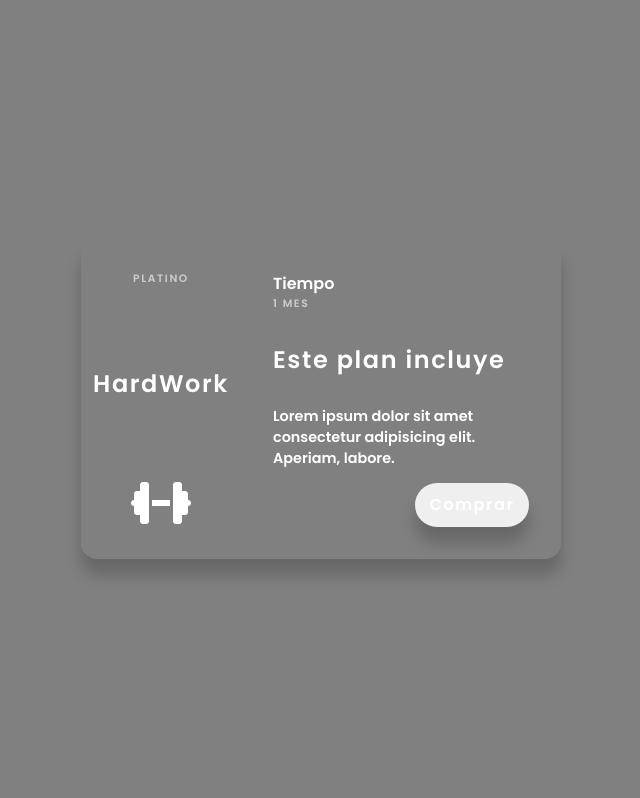
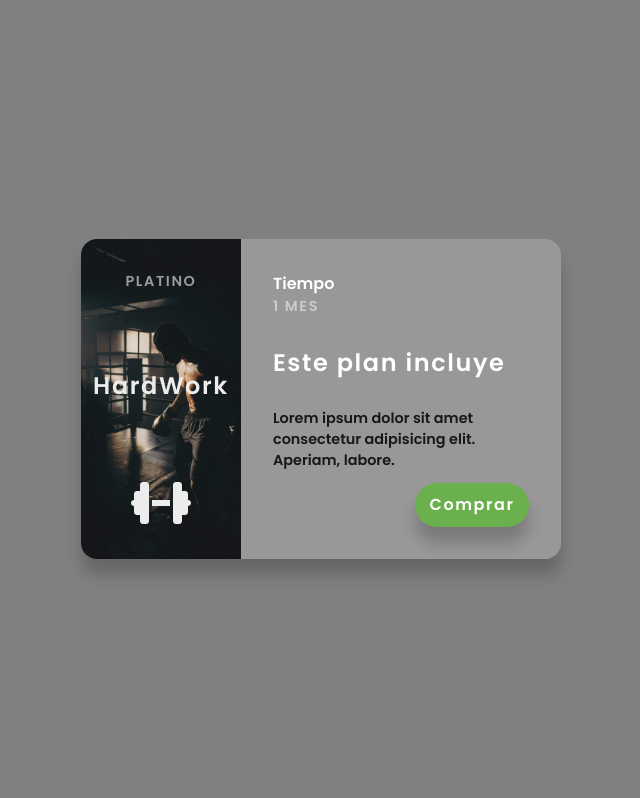
Before and after one commit to LMGP2002/ProyectoWeb, a PHP site: page /HTML/index.html in a window 1280 px wide. Shown: the part 2401-3199 px from the top of the page, without its empty margins (319-959 px from the left). Run offline with PHP 8.4, Linux system fonts and the light colour scheme; some libraries are stand-ins or nearby versions.

Commit message:
Progreso modal planes

```diff
--- a/CSS/estilos.css
+++ b/CSS/estilos.css
@@ -1131,15 +1131,6 @@ background: #B4B3B3; /* fallback for old browsers */
     width: 30rem;
     height: 20rem;
 }
-.planes_modal_content h6{
-    opacity: 0.6;
-    letter-spacing: .1rem;
-    text-transform: uppercase;
-}
-.planes_modal_content h2{
-    letter-spacing: .1rem;
-    margin: 1rem 0;
-}
 .left_column{
     padding: 2rem;
     max-width: 10rem;
@@ -1147,6 +1138,21 @@ background: #B4B3B3; /* fallback for old browsers */
     flex-direction: column;
     align-items: center;
     justify-content: space-between;
+    background: url(../Recursos/4.jpg);
+    background-size: cover;
+    background-position: center;
+    filter: saturate(1.2) contrast(0.85);
+}
+.planes_modal_content h6{
+    opacity: 0.7;
+    letter-spacing: .1rem;
+    text-transform: uppercase;
+    font-size: 0.9rem;
+    color: #E2E2E2;
+}
+.planes_modal_content h2{
+    letter-spacing: .1rem;
+    margin: 1rem 0;
 }
 .left_column i{
     font-size: 3rem;
@@ -1158,9 +1164,11 @@ background: #B4B3B3; /* fallback for old browsers */
     flex-direction: column;
     align-items: flex-start;
     justify-content: space-between;
+    background:#999797;
 }
 .right_columm p{
     font-size: .9rem;
+    color: #171819;
 }
 .button_modal_planes{
     border-radius: 3rem;
@@ -1170,4 +1178,13 @@ background: #B4B3B3; /* fallback for old browsers */
     letter-spacing: .1rem;
     align-self: flex-end;
     border:none;
+    background: #6ab04c;
+    cursor: pointer;
+
 }
+.button_modal_planes:hover{
+    transform: scale(1.05);
+    background: #20B4E0;
+
+    transition: transform 0.5s, backgroud 0.5s;
+}
--- a/HTML/index.html
+++ b/HTML/index.html
@@ -193,8 +193,8 @@
 
      <!-- Modal Planes -->
      <div class="planes_modal">
-        <div class="planes_modal_content">
-            <div class="left_column background_left_column">
+        <div class="planes_modal_content disable-select">
+            <div class="left_column">
                 <h6>Platino</h6>
                 <h2>HardWork</h2>
                 <i class="fas fa-dumbbell"></i>
```
